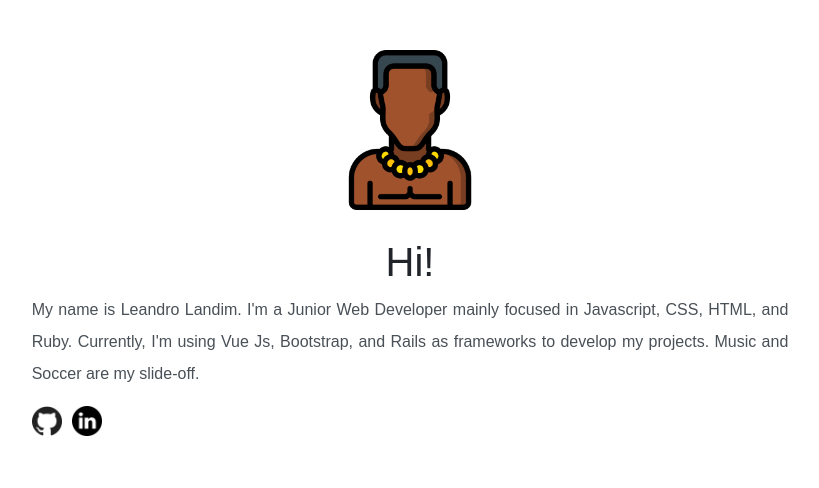
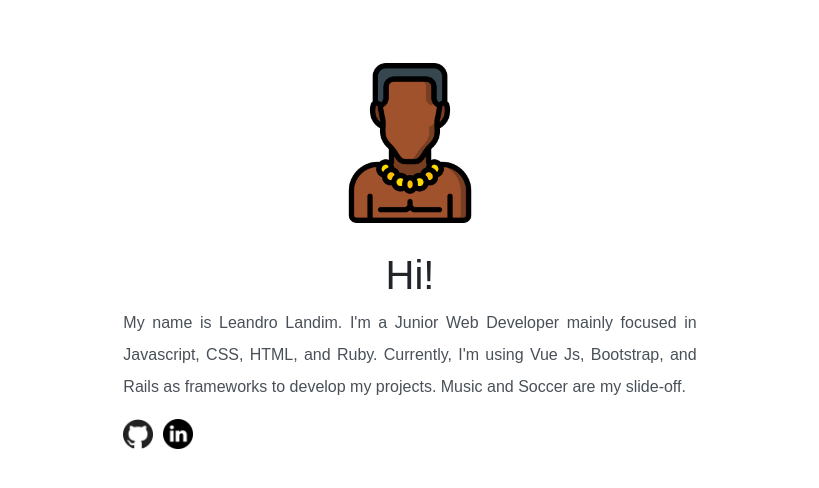
Before and after one commit to Syiabonga/My-Website, a Vue app: page /#/ in a window 1280 px wide. Shown: the top 488 px of the page, without its empty margins (230-1049 px from the left). Built offline with nearby package versions, Linux system fonts and the light colour scheme.

Commit message:
add padding on div information

```diff
--- a/src/components/Home.vue
+++ b/src/components/Home.vue
@@ -32,7 +32,7 @@ export default {
 </script>
 <style scoped>
 .section-information{
-  padding: 50px;
+  padding: 5% 15%;
 }
 .section-information p{
   text-align: justify;
@@ -75,6 +75,7 @@ h1{
 }
 .section-information{
   padding: 10%;
+  margin-top: 2em;
 }
 }
 </style>
```
